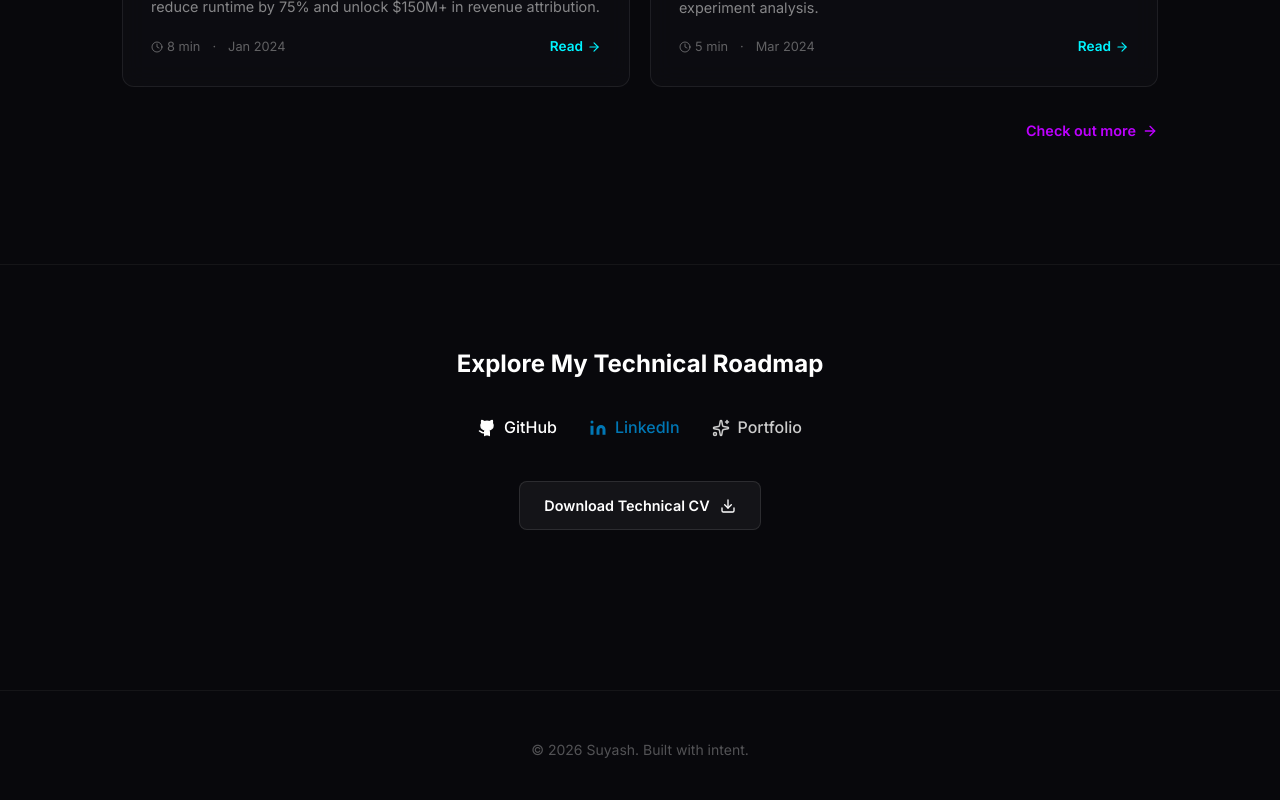
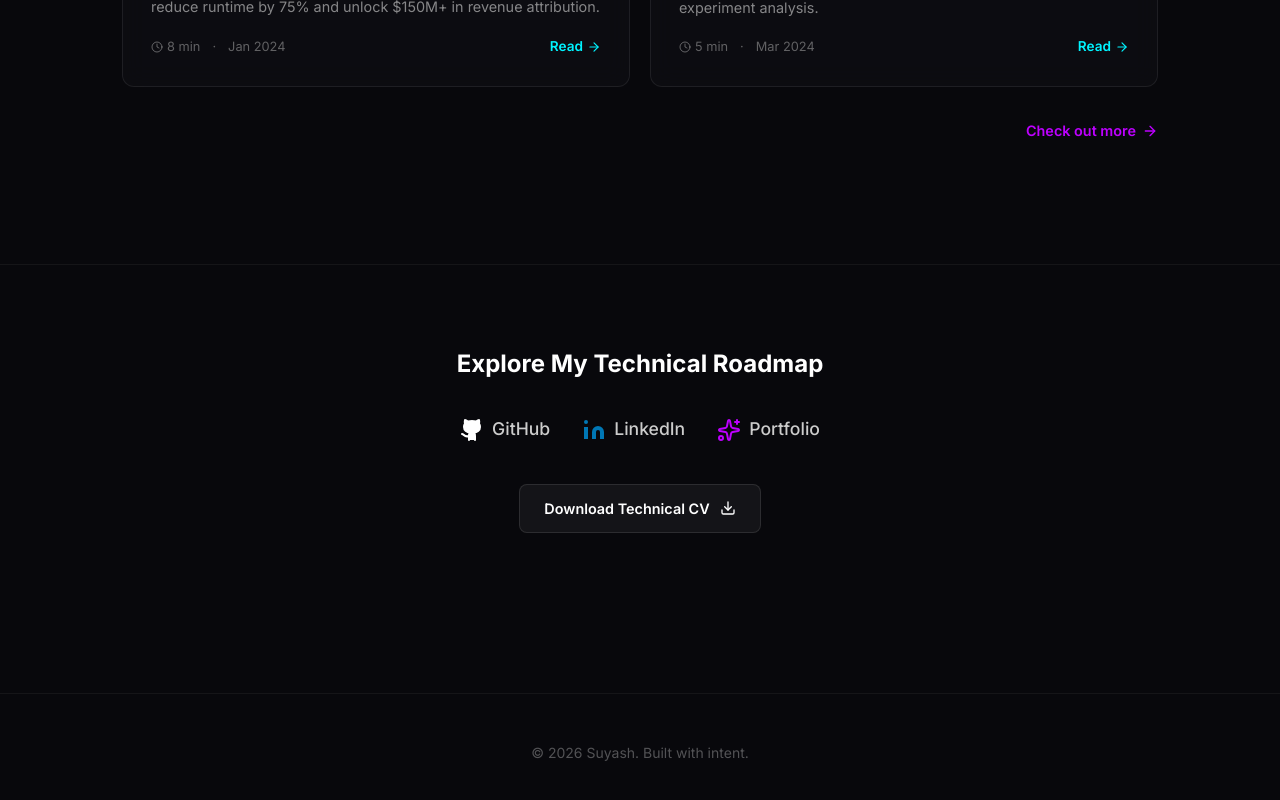
Before and after one commit to justsuyash/justsuyash_portfolio, a Next.js app: page / in a window 1280 px wide. Shown: the part 2809-3609 px from the top of the page. Built offline with nearby package versions, Linux system fonts and the light colour scheme.

Commit message:
style: Increase Roadmap icon size and separate icon/text colors

```diff
--- a/src/app/page.js
+++ b/src/app/page.js
@@ -583,14 +583,14 @@ const HomePage = () => {
                         flexWrap: 'wrap',
                         marginBottom: '40px'
                     }}>
-                        <a href="https://github.com/justsuyash" target="_blank" rel="noopener noreferrer" style={{ color: '#fff', textDecoration: 'none', display: 'flex', alignItems: 'center', gap: '8px', fontWeight: 500 }}>
-                            <Github size={18} fill="currentColor" /> GitHub
+                        <a href="https://github.com/justsuyash" target="_blank" rel="noopener noreferrer" style={{ color: '#ccc', textDecoration: 'none', display: 'flex', alignItems: 'center', gap: '8px', fontWeight: 500, fontSize: '1.1rem' }}>
+                            <Github size={24} fill="#fff" color="#fff" /> GitHub
                         </a>
-                        <a href="https://linkedin.com/in/justsuyash" target="_blank" rel="noopener noreferrer" style={{ color: '#0077b5', textDecoration: 'none', display: 'flex', alignItems: 'center', gap: '8px', fontWeight: 500 }}>
-                            <Linkedin size={18} fill="currentColor" strokeWidth={0} /> LinkedIn
+                        <a href="https://linkedin.com/in/justsuyash" target="_blank" rel="noopener noreferrer" style={{ color: '#ccc', textDecoration: 'none', display: 'flex', alignItems: 'center', gap: '8px', fontWeight: 500, fontSize: '1.1rem' }}>
+                            <Linkedin size={24} fill="#0077b5" color="#0077b5" strokeWidth={0} /> LinkedIn
                         </a>
-                        <Link href="/" style={{ color: '#ccc', textDecoration: 'none', display: 'flex', alignItems: 'center', gap: '8px', fontWeight: 500 }}>
-                            <Sparkles size={18} /> Portfolio
+                        <Link href="/" style={{ color: '#ccc', textDecoration: 'none', display: 'flex', alignItems: 'center', gap: '8px', fontWeight: 500, fontSize: '1.1rem' }}>
+                            <Sparkles size={24} color="#bd00ff" /> Portfolio
                         </Link>
                     </div>
 
```
